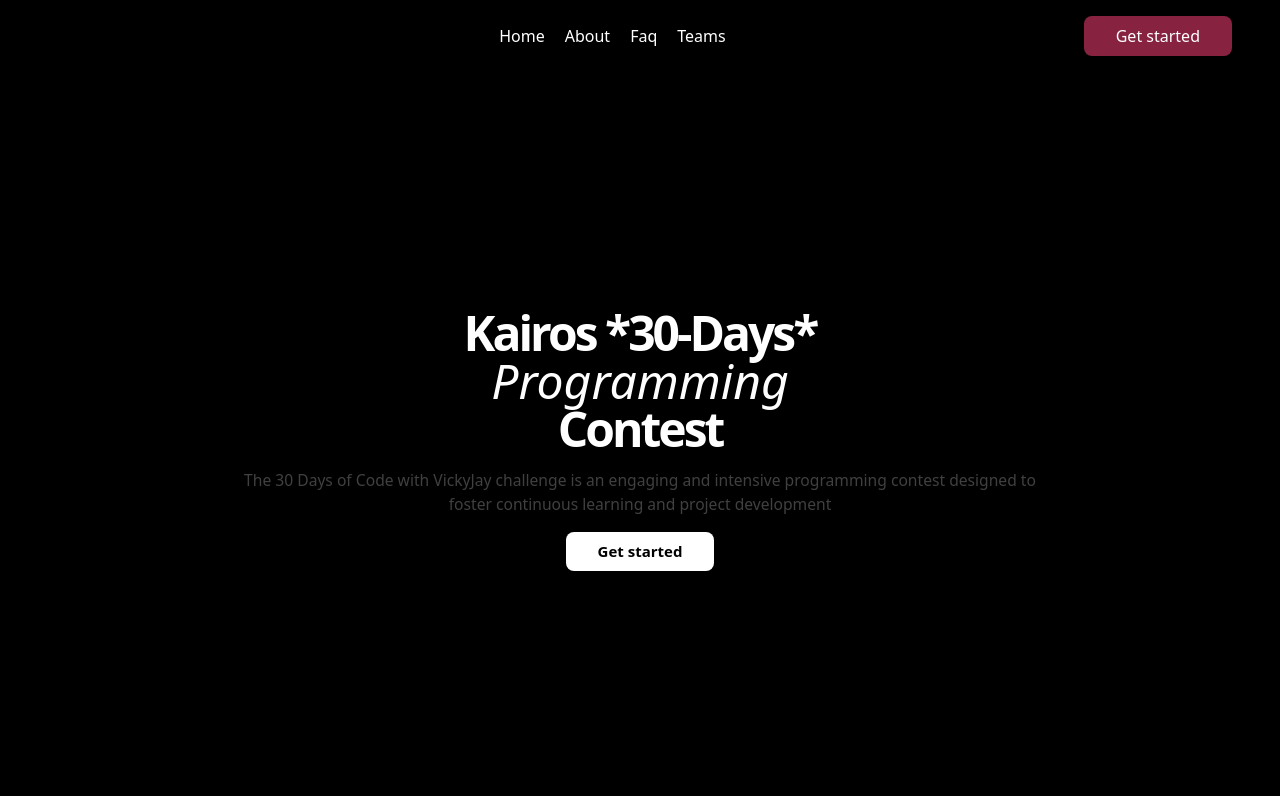
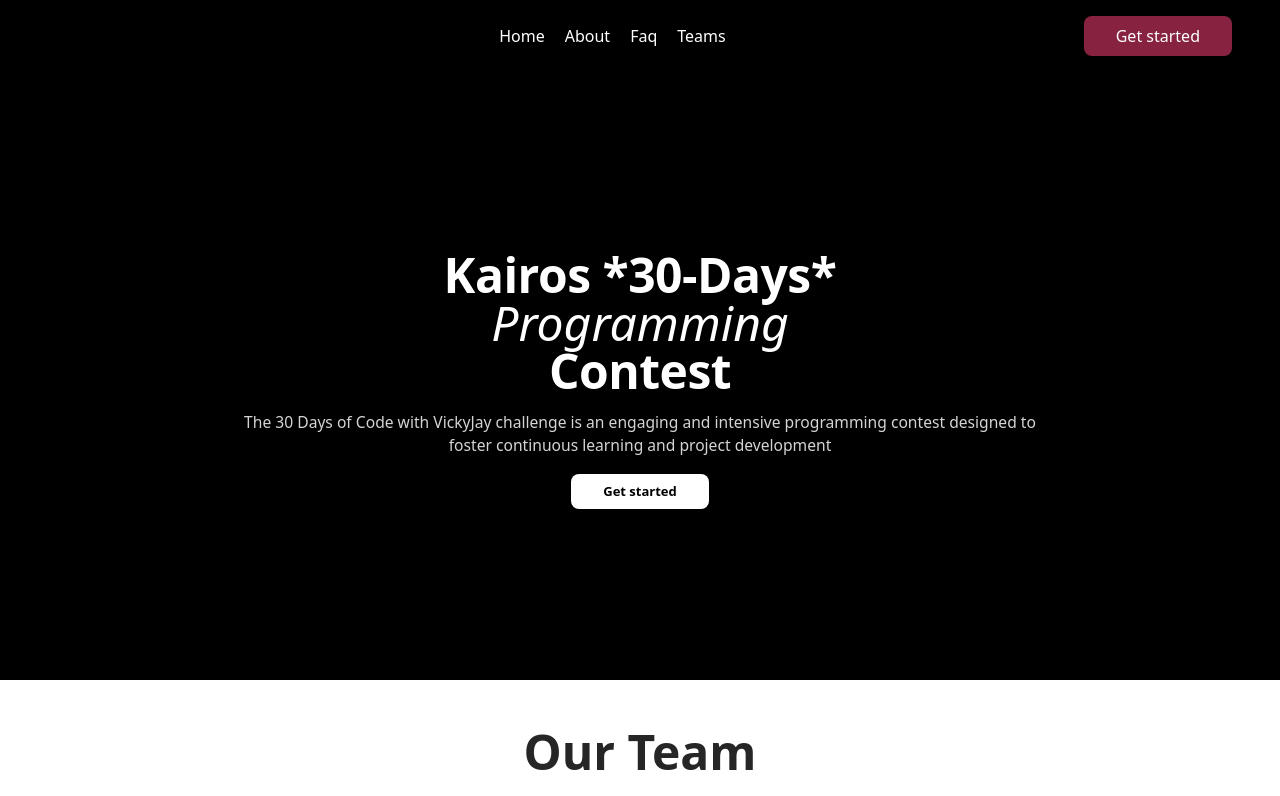
Before and after one commit to skido600/KairosWeb, a Next.js app in the folder kairos-landing/: page / in a window 1280 px wide. Shown: the top 796 px of the page. Built offline with nearby package versions, Linux system fonts and the light colour scheme.

Commit message:
passing to leo

```diff
--- a/kairos-landing/components/Hero.tsx
+++ b/kairos-landing/components/Hero.tsx
@@ -3,20 +3,20 @@ import Button from "./props/Button";
 
 function Hero() {
   return (
-    <div className="pt-24 md:pt-36 flex justify-center text-center items-center min-h-screen bg-black pb-12">
+    <div className="pt-24 md:pt-36 flex justify-center text-center items-center min-h-[85vh] bg-black pb-12">
       <section className="text-white mx-3 md:px-12 max-w-2xl md:max-w-[70%] ">
-        <h1 className="text-3xl md:text-4xl lg:text-5xl text-white font-bold mb-3 tracking-[-3px]">
+        <h1 className="text-3xl md:text-4xl lg:text-5xl text-white font-bold mb-3 tracking-[-0.5px]">
           Kairos *30-Days* <br /> <i className="font-normal tracking-normal"> Programming</i> <br />
           Contest
         </h1>
-        <p className="mt-4 text-neutral-700 text-[0.978rem] font-medium">
+        <p className="mt-4 text-neutral-300 text-[0.978rem] font-medium px-4 md:px-0">
           The 30 Days of Code with VickyJay challenge is an engaging and intensive programming
           contest designed to foster continuous learning and project development
         </p>
 
         <Link href="/auth">
           <Button
-            className="bg-white hover:opacity-50 text-black px-8 py-2 font-bold text-[15px] rounded-lg mt-4"
+            className="bg-white hover:opacity-50 text-black px-8 py-2 font-bold text-[13px] rounded-lg mt-4"
             name="Get started"
           />
         </Link>
```
